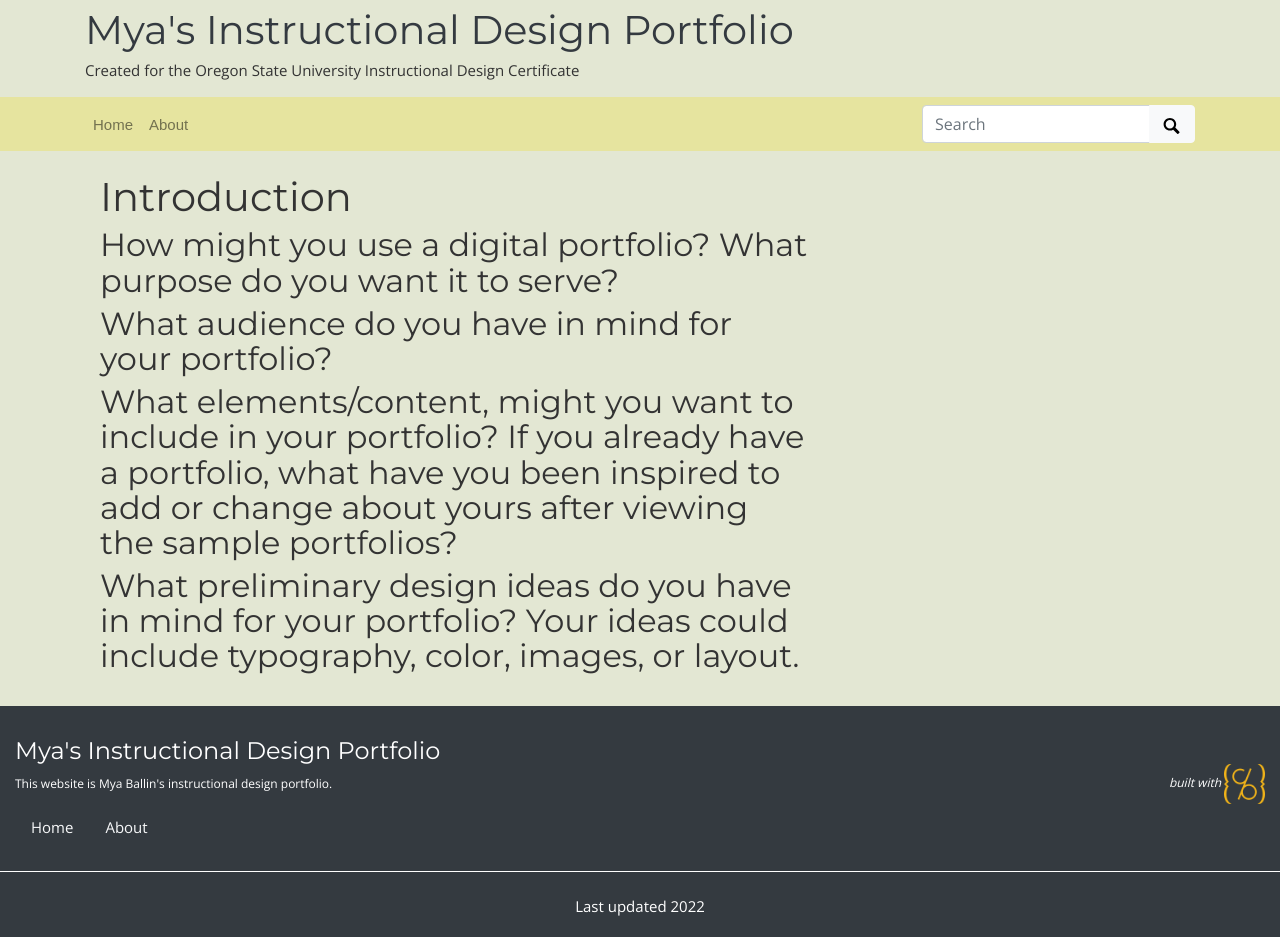
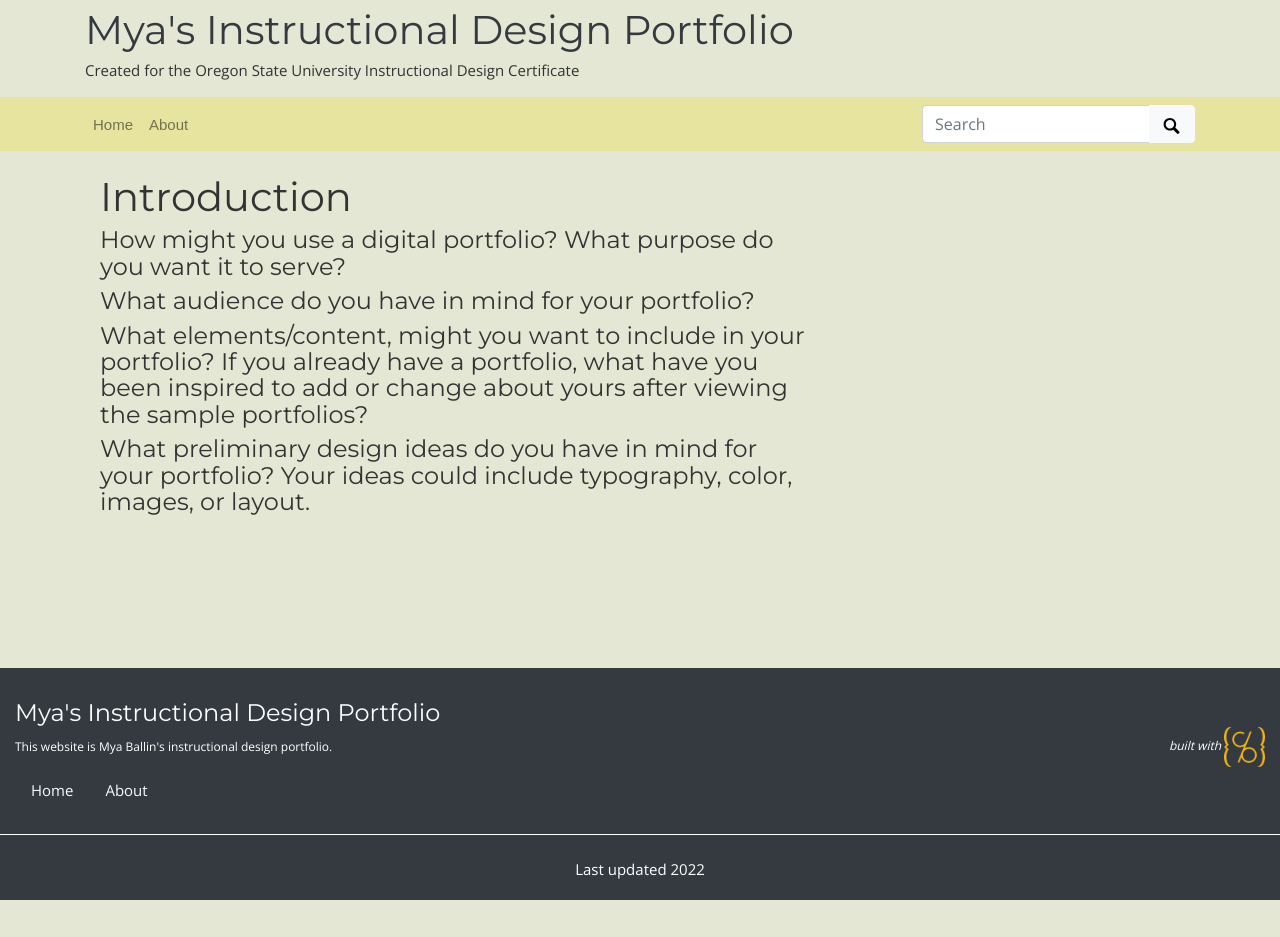
Before and after one commit to mxballin/instructional-design, a Jekyll site: the page built from index.md, in a window 1280 px wide. Built offline with Jekyll 4.4.1, drawn with Linux system fonts in a browser that asks for light colours; some web fonts are replaced; after the commit the page ends 900 px from its top, so only the background shows below that.

Commit message:
Update home-infographic.html

```diff
--- a/_layouts/home-infographic.html
+++ b/_layouts/home-infographic.html
@@ -7,10 +7,10 @@ layout: page
   <div class="row">
     <div class="col-md-8 my-auto">
       <h1> Introduction </h1>
-     <h2>How might you use a digital portfolio? What purpose do you want it to serve?<h2>
-      <h2>What audience do you have in mind for your portfolio?</h2>
-      <h2>What elements/content, might you want to include in your portfolio? If you already have a portfolio, what have you been inspired to add or change about yours after viewing the sample portfolios? </h2>
-      <h2>What preliminary design ideas do you have in mind for your portfolio? Your ideas could include typography, color, images, or layout.</h2>
+     <h4>How might you use a digital portfolio? What purpose do you want it to serve?<h2>
+      <h4>What audience do you have in mind for your portfolio?</h2>
+      <h4>What elements/content, might you want to include in your portfolio? If you already have a portfolio, what have you been inspired to add or change about yours after viewing the sample portfolios? </h2>
+      <h4>What preliminary design ideas do you have in mind for your portfolio? Your ideas could include typography, color, images, or layout.</h2>
     <div class="col-md-4 my-auto">
     </div>
   </div>
```
